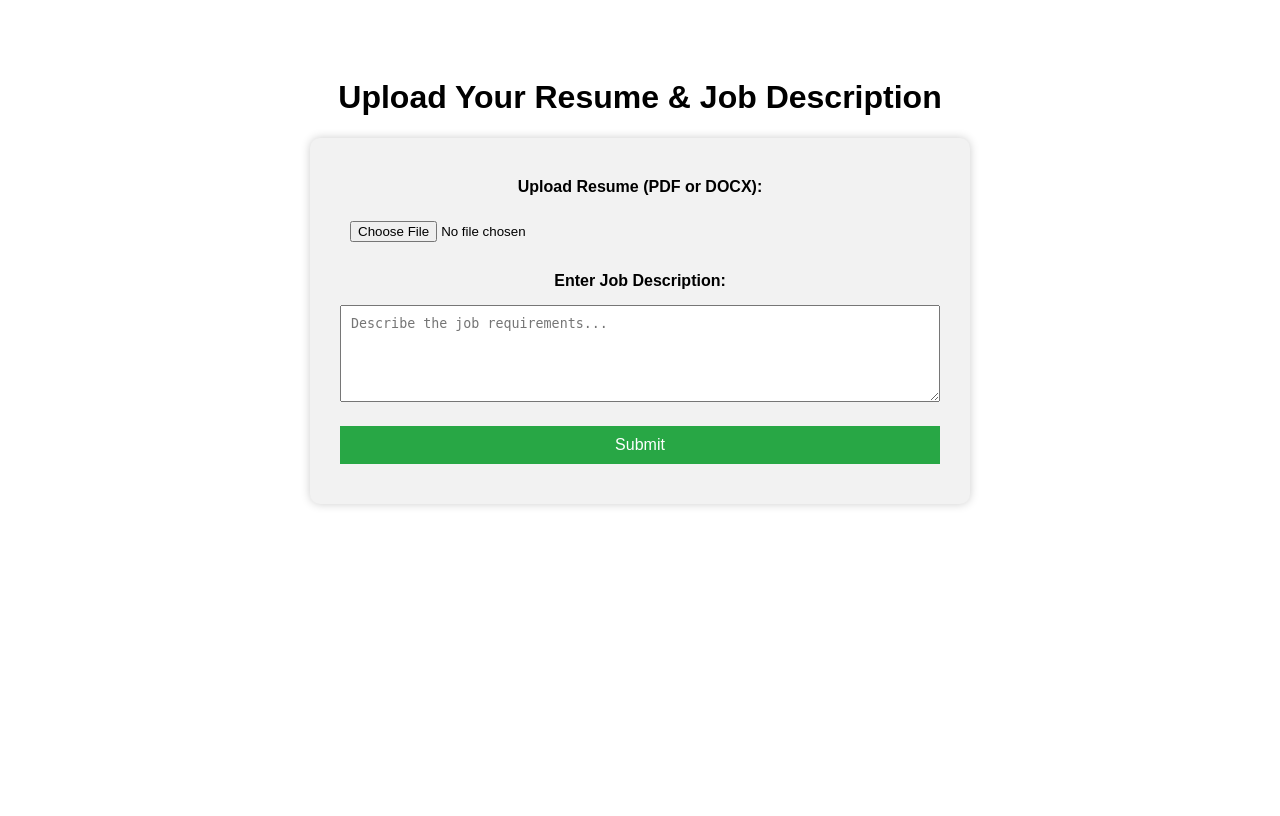
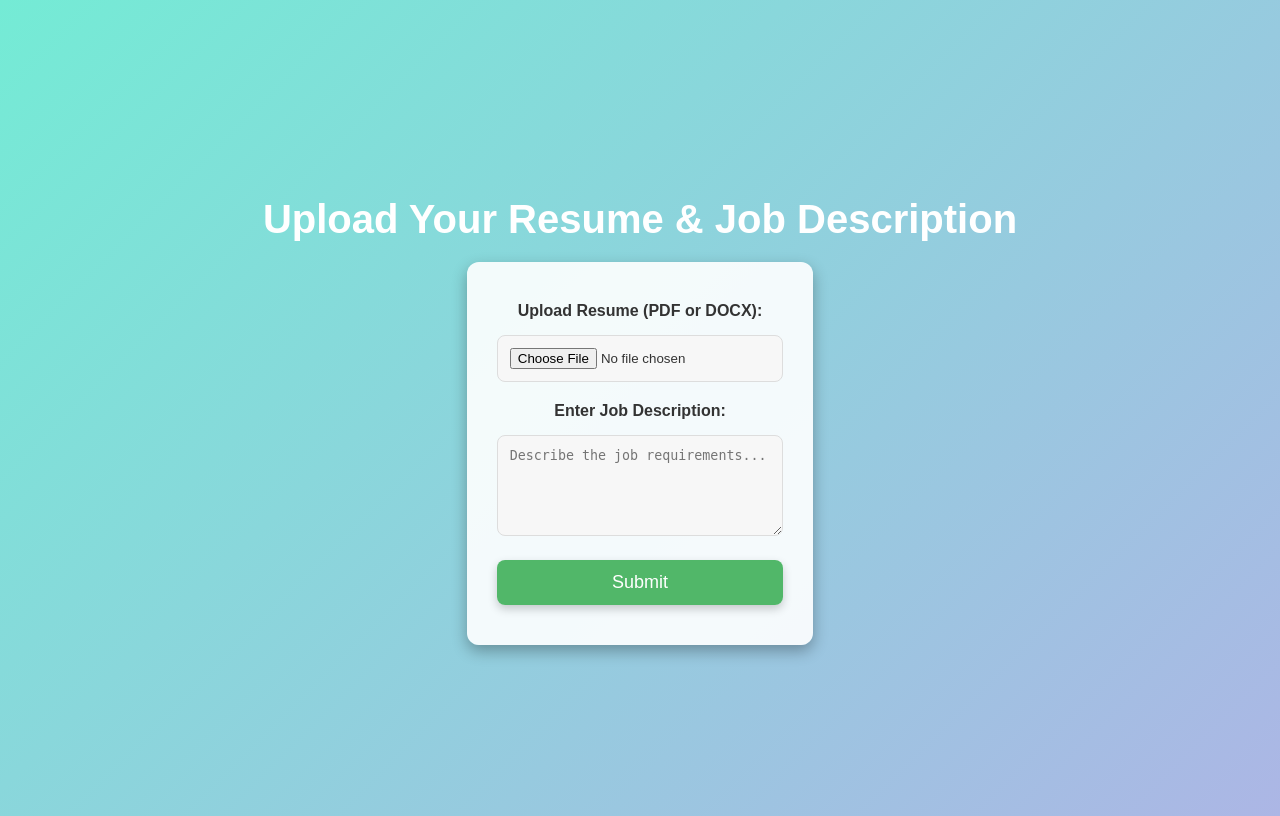
Before and after one commit to AG0606/internal_hack, a Django app: page /resume_upload/ in a window 1280 px wide. Before the commit the page ends 507 px from the top, so only its background shows below. Run offline with Django 5.2, Linux system fonts and the light colour scheme.

Commit message:
Update resume_upload.html
prettier

```diff
--- a/mock_interview/interview/templates/interview/resume_upload.html
+++ b/mock_interview/interview/templates/interview/resume_upload.html
@@ -5,17 +5,27 @@
     <title>Resume Upload - Mock Interview</title>
     <style>
         body {
-            font-family: Arial, sans-serif;
+            font-family: 'Poppins', sans-serif;
             text-align: center;
-            padding: 50px;
+            background: linear-gradient(135deg, #74ebd5, #acb6e5);
+            color: #fff;
+            height: 100vh;
+            display: flex;
+            flex-direction: column;
+            justify-content: center;
+            align-items: center;
+        }
+        h1 {
+            font-size: 2.5em;
+            margin-bottom: 20px;
         }
         form {
             max-width: 600px;
-            margin: 0 auto;
-            background: #f2f2f2;
+            background: rgba(255, 255, 255, 0.9);
             padding: 30px;
-            border-radius: 10px;
-            box-shadow: 0 0 10px #ccc;
+            border-radius: 12px;
+            box-shadow: 0px 6px 15px rgba(0, 0, 0, 0.3);
+            color: #333;
         }
         label {
             display: block;
@@ -24,19 +34,28 @@
         }
         input, textarea, button {
             width: 100%;
-            padding: 10px;
+            padding: 12px;
             margin: 10px 0;
             box-sizing: border-box;
+            border-radius: 8px;
+            border: none;
+        }
+        input, textarea {
+            background: #f7f7f7;
+            border: 1px solid #ddd;
         }
         button {
-            background-color: #28a745;
+            background: rgba(40, 167, 69, 0.8);
             color: white;
-            border: none;
+            font-size: 18px;
             cursor: pointer;
-            font-size: 16px;
+            transition: all 0.3s ease-in-out;
+            box-shadow: 0px 4px 10px rgba(0, 0, 0, 0.2);
         }
         button:hover {
-            background-color: #218838;
+            background: rgba(33, 136, 56, 0.9);
+            transform: translateY(-3px);
+            box-shadow: 0px 6px 15px rgba(0, 0, 0, 0.3);
         }
     </style>
 </head>
```
